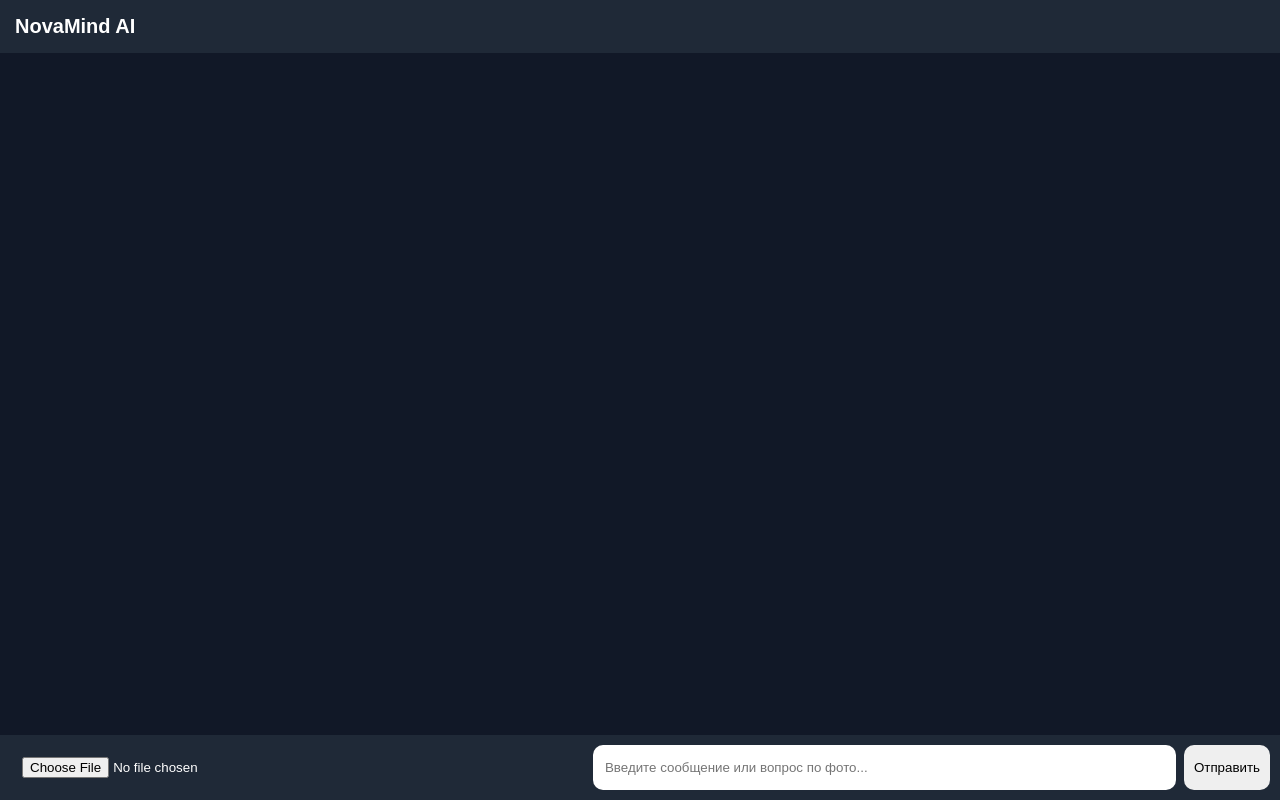
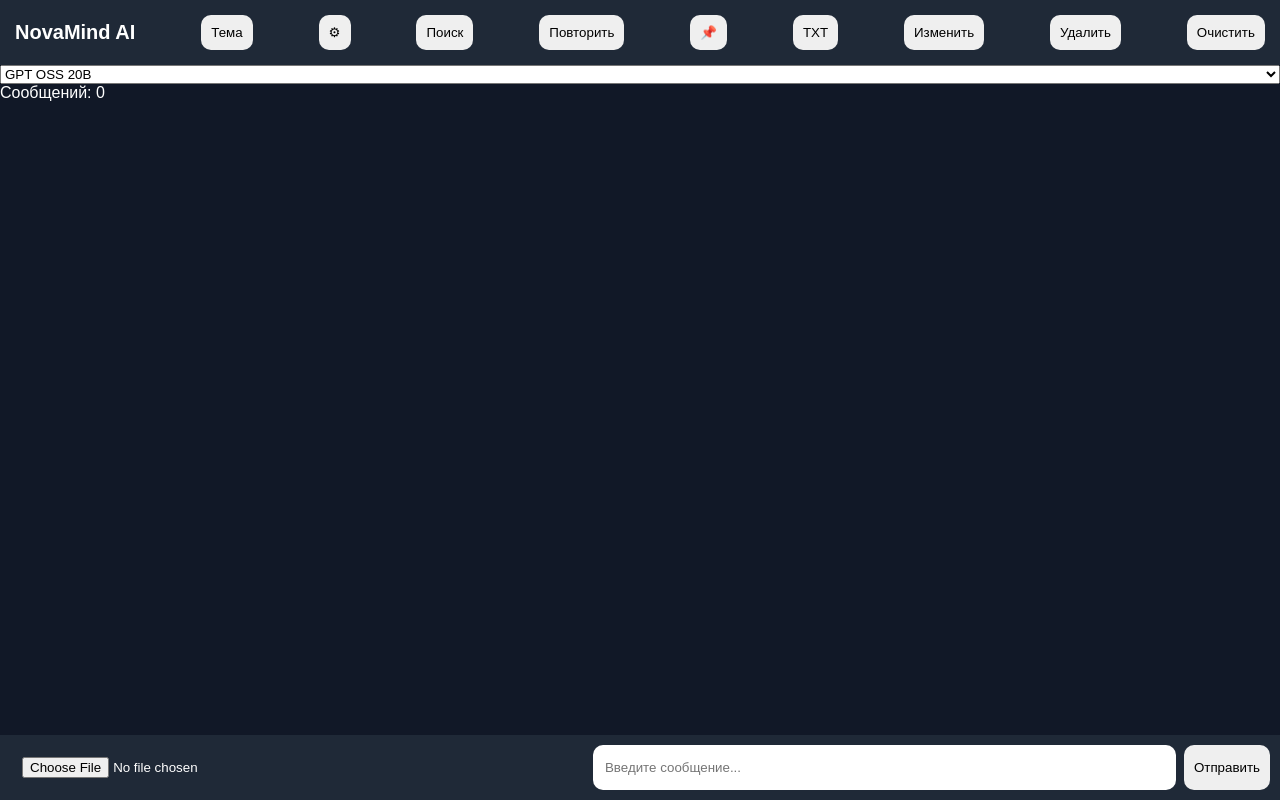
Before and after one commit to EgorZxcf/NovaMindAI, a plain HTML site: page index.html in a window 1280 px wide. Drawn offline with Linux system fonts and the light colour scheme.

Commit message:
Restore controls

```diff
--- a/index.html
+++ b/index.html
@@ -11,7 +11,38 @@
 <div class="chat-container">
 
 <div class="header">
-NovaMind AI
+    NovaMind AI
+
+    <button onclick="toggleTheme()">Тема</button>
+
+    <button onclick="toggleSettings()">⚙</button>
+
+    <button onclick="searchChat()">Поиск</button>
+
+    <button onclick="regenerateResponse()">Повторить</button>
+
+    <button onclick="pinMessage()">📌</button>
+
+    <button onclick="exportChat()">TXT</button>
+
+    <button onclick="editLastMessage()">Изменить</button>
+
+    <button onclick="deleteLastMessage()">Удалить</button>
+
+    <button onclick="clearChat()">Очистить</button>
+</div>
+
+<select id="model">
+    <option value="openai/gpt-oss-20b">
+        GPT OSS 20B
+    </option>
+    <option value="google/gemini-2.5-flash">
+        Gemini 2.5 Flash
+    </option>
+</select>
+
+<div id="stats">
+Сообщений: 0
 </div>
 
 <div id="settingsPanel"></div>
@@ -31,7 +62,7 @@ accept="image/*"
 <input
 type="text"
 id="message"
-placeholder="Введите сообщение или вопрос по фото..."
+placeholder="Введите сообщение..."
 >
 
 <button onclick="sendMessage()">
```
